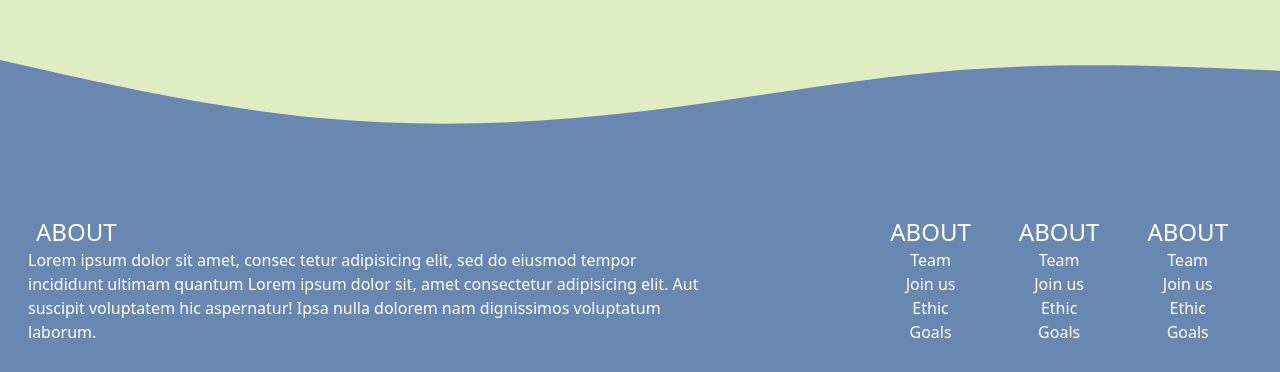
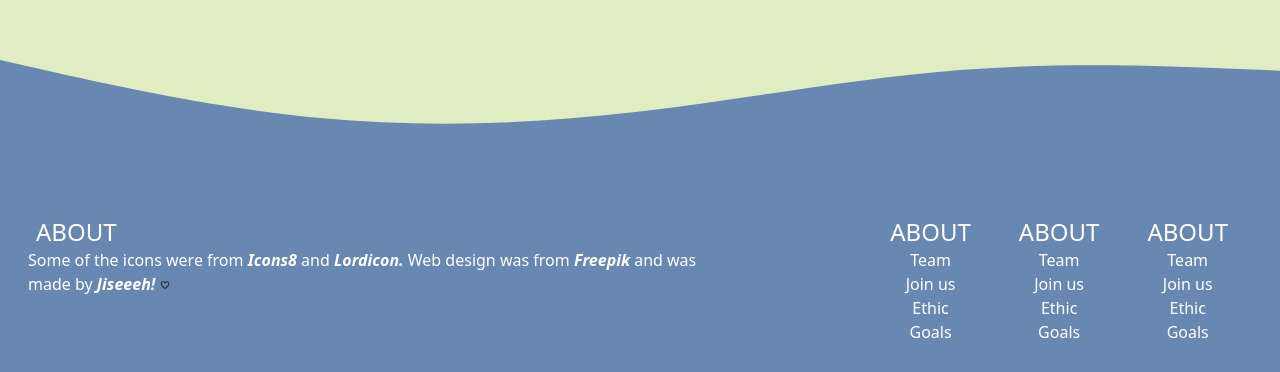
Before and after one commit to Jiseeeh/foodie, a Next.js app: page / in a window 1280 px wide. Shown: the part 5447-5819 px from the top of the page. Built offline with nearby package versions, Linux system fonts and the light colour scheme.

Commit message:
style: add attributions

```diff
--- a/components/Footer.tsx
+++ b/components/Footer.tsx
@@ -1,4 +1,5 @@
 import React from "react";
+import Image from "next/image";
 
 const Footer: React.FC = () => {
   const headingClass = "mx-2 text-xl md:text-2xl";
@@ -9,10 +10,27 @@ const Footer: React.FC = () => {
       <section className="p-7">
         <h1 className={`${headingClass} mx-0`}>ABOUT</h1>
         <p className="md:max-w-2xl">
-          Lorem ipsum dolor sit amet, consec tetur adipisicing elit, sed do
-          eiusmod tempor incididunt ultimam quantum Lorem ipsum dolor sit, amet
-          consectetur adipisicing elit. Aut suscipit voluptatem hic aspernatur!
-          Ipsa nulla dolorem nam dignissimos voluptatum laborum.
+          Some of the icons were from&nbsp;
+          <a
+            className="italic font-bold"
+            href="https://icons8.com/"
+            target="_blank"
+          >
+            Icons8&nbsp;
+          </a>
+          and&nbsp;
+          <a className="italic font-bold" href="https://lordicon.com/">
+            Lordicon.&nbsp;
+          </a>
+          Web design was from&nbsp;
+          <a className="italic font-bold" href="http://www.freepik.com">
+            Freepik&nbsp;
+          </a>
+          and was made by&nbsp;
+          <a className="italic font-bold" href="https://github.com/Jiseeeh">
+            Jiseeeh!{" "}
+            <Image src="/heart.png" alt="heart icon" width={10} height={10} />
+          </a>
         </p>
       </section>
       <section className="p-7 text-center flex justify-center">
```
